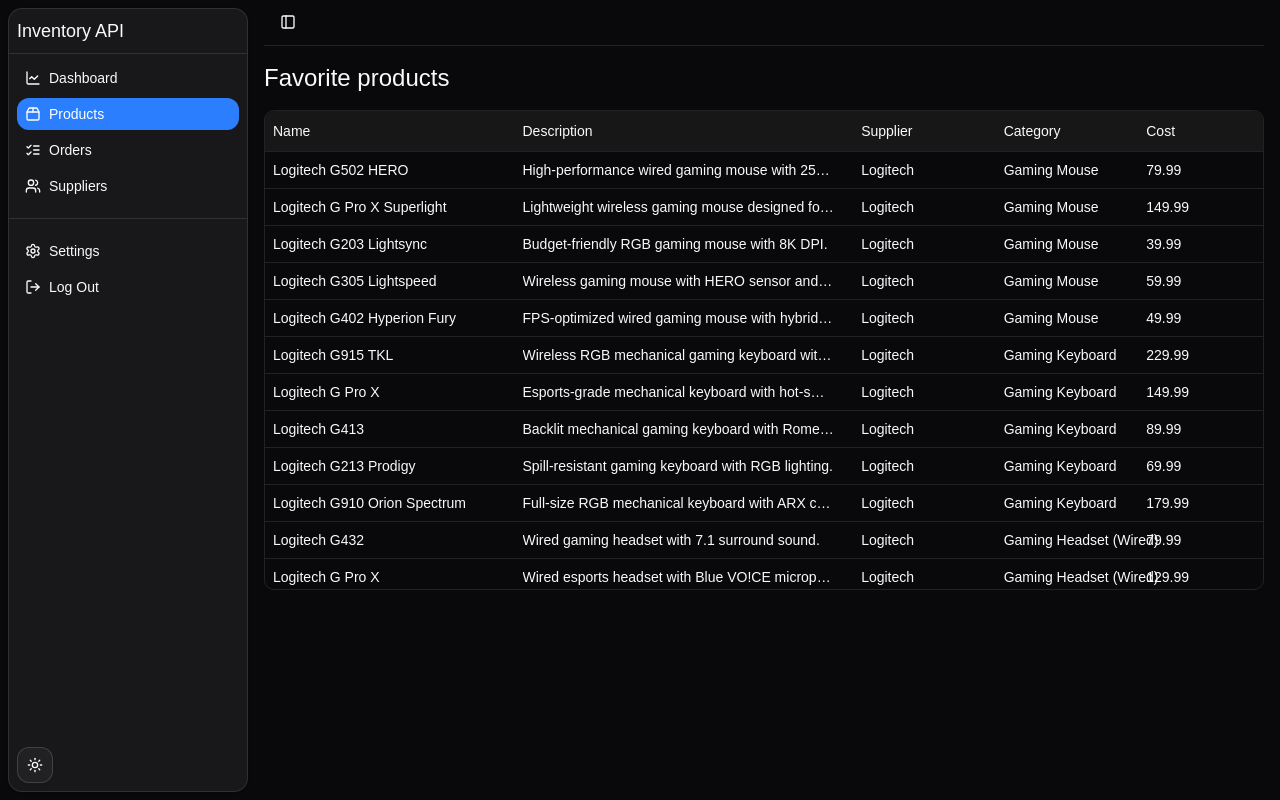
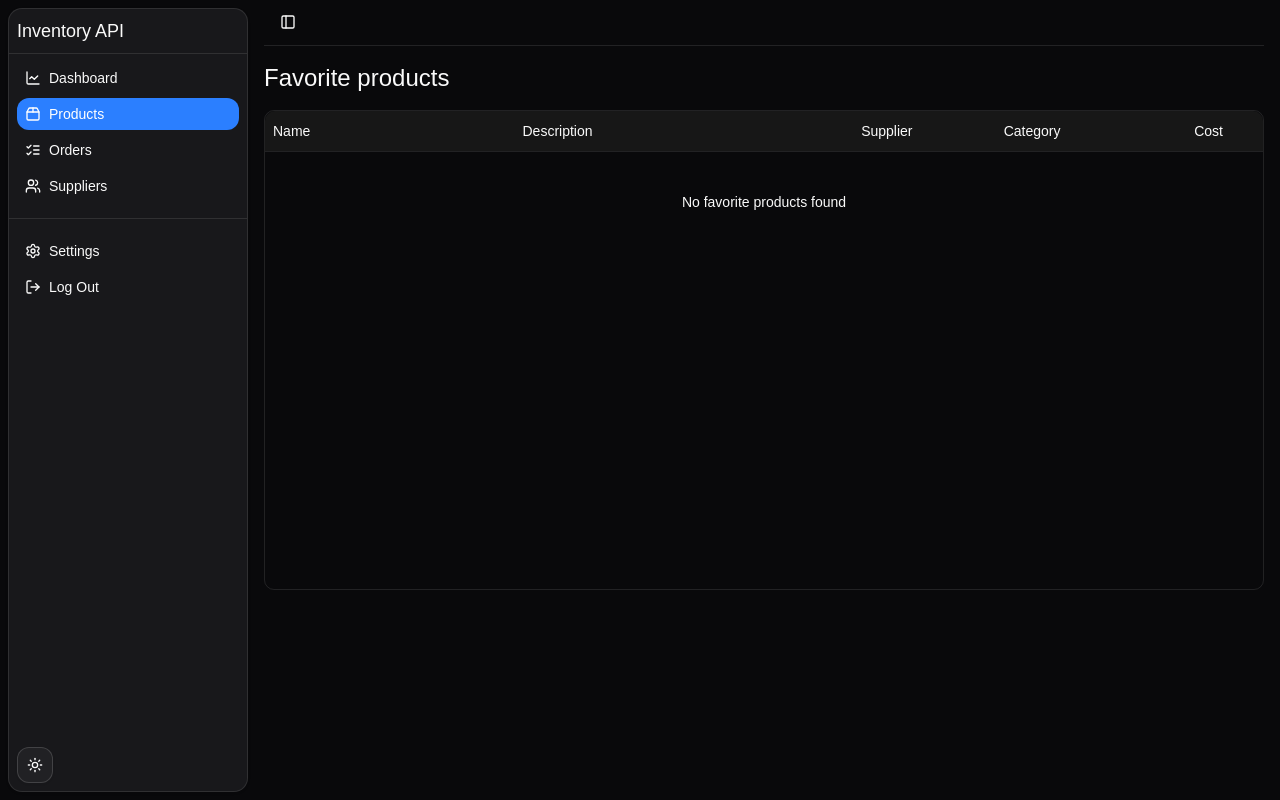
Before and after one commit to mrdsx/inventory-api, a Next.js app in the folder frontend/: page /products/favorite in a window 1280 px wide. Built offline with nearby package versions, Linux system fonts and the light colour scheme.

Commit message:
feat(frontend/product): replace mock favorite products with data from store
affected: FavoriteProductsPage

```diff
--- a/frontend/src/app/(pages)/(workspace)/products/favorite/page.tsx
+++ b/frontend/src/app/(pages)/(workspace)/products/favorite/page.tsx
@@ -1,3 +1,5 @@
+"use client";
+
 import {
   ScrollArea,
   Table,
@@ -7,27 +9,38 @@ import {
   TableHeader,
   TableRow,
 } from "@/components/ui";
+import { useFavoriteProductsStore } from "@/features/product";
 import { products } from "../../orders/create/mock-data";
 
-const favoriteProducts = products.filter((_, i) => i < 20);
+export default function FavoriteProductsPage() {
+  const favoriteProductIds = useFavoriteProductsStore(
+    (state) => state.favoriteProducts,
+  );
+  const favoriteProducts = products.filter((i) => favoriteProductIds.has(i.id));
 
-export default function FavoriteProductsPage() {
   return (
     <div>
       <h2 className="mb-4 text-2xl">Favorite products</h2>
       <ScrollArea className="h-120 rounded-sm border">
-        <Table className="h-full rounded-sm outline-1 outline-(--border)">
+        <Table className="h-full rounded-sm">
           <TableHeader className="table-header sticky top-0">
             <TableRow>
               <TableHead className="w-1/4">Name</TableHead>
               <TableHead className="">Description</TableHead>
               <TableHead className="w-1/7">Supplier</TableHead>
               <TableHead className="w-1/7">Category</TableHead>
-              <TableHead className="w-1/8">Cost</TableHead>
+              <TableHead className="w-1/8 pr-10 text-end">Cost</TableHead>
             </TableRow>
           </TableHeader>
           <TableBody>
-            {favoriteProducts.map((product) => (
+            {favoriteProducts.length === 0 ? (
+              <TableRow>
+                <TableCell className="py-10 text-center" colSpan={5}>
+                  No favorite products found
+                </TableCell>
+              </TableRow>
+            ) : (
+              favoriteProducts.map((product) => (
                 <TableRow key={product.id}>
                   <TableCell>{product.name}</TableCell>
                   <TableCell>
@@ -37,9 +50,12 @@ export default function FavoriteProductsPage() {
                   </TableCell>
                   <TableCell>{product.supplier}</TableCell>
                   <TableCell>{product.category}</TableCell>
-                <TableCell>{product.cost}</TableCell>
+                  <TableCell className="pr-10 text-end">
+                    {product.cost}
+                  </TableCell>
                 </TableRow>
-            ))}
+              ))
+            )}
           </TableBody>
         </Table>
       </ScrollArea>
```
Lines whose indentation alone changed are shown as unchanged.
